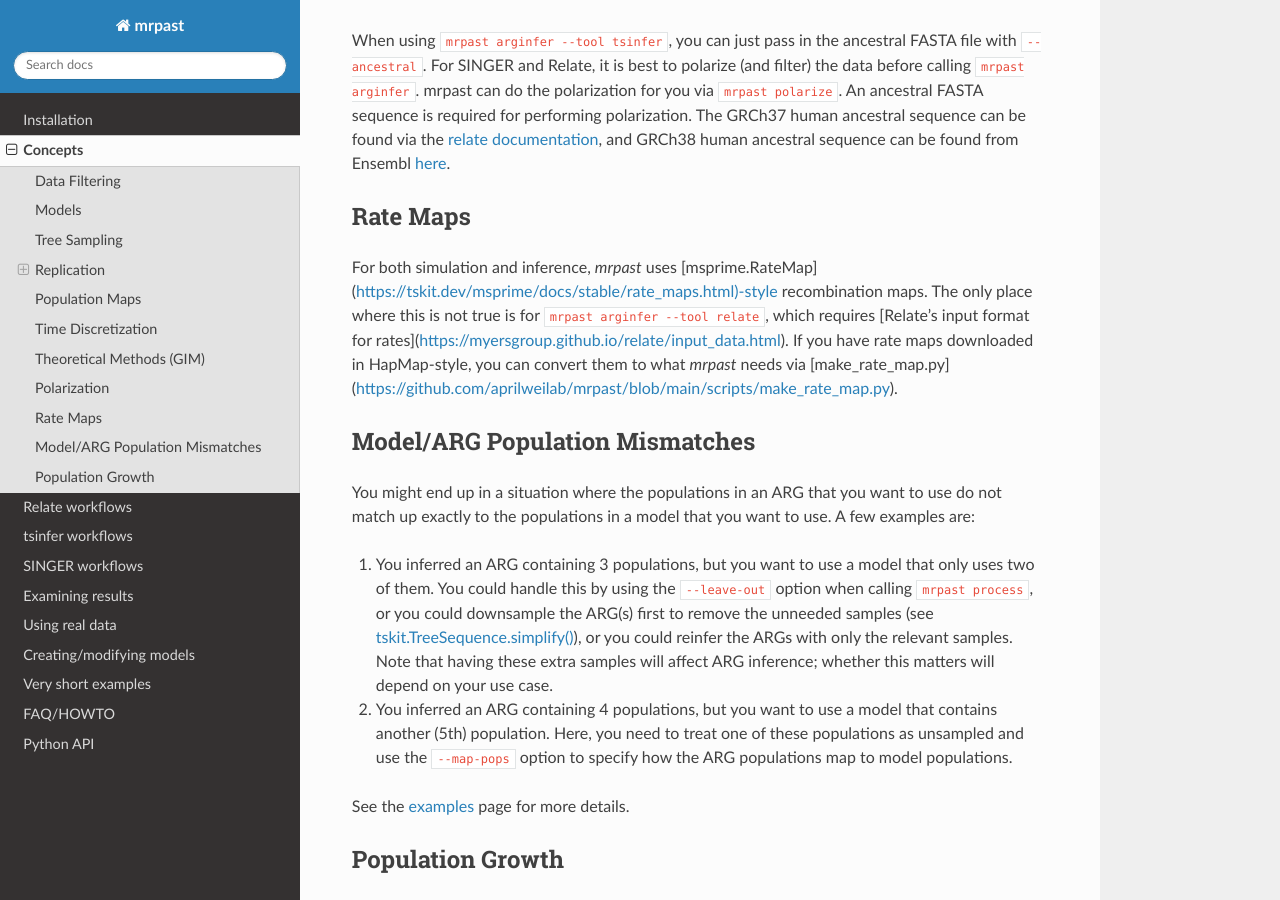
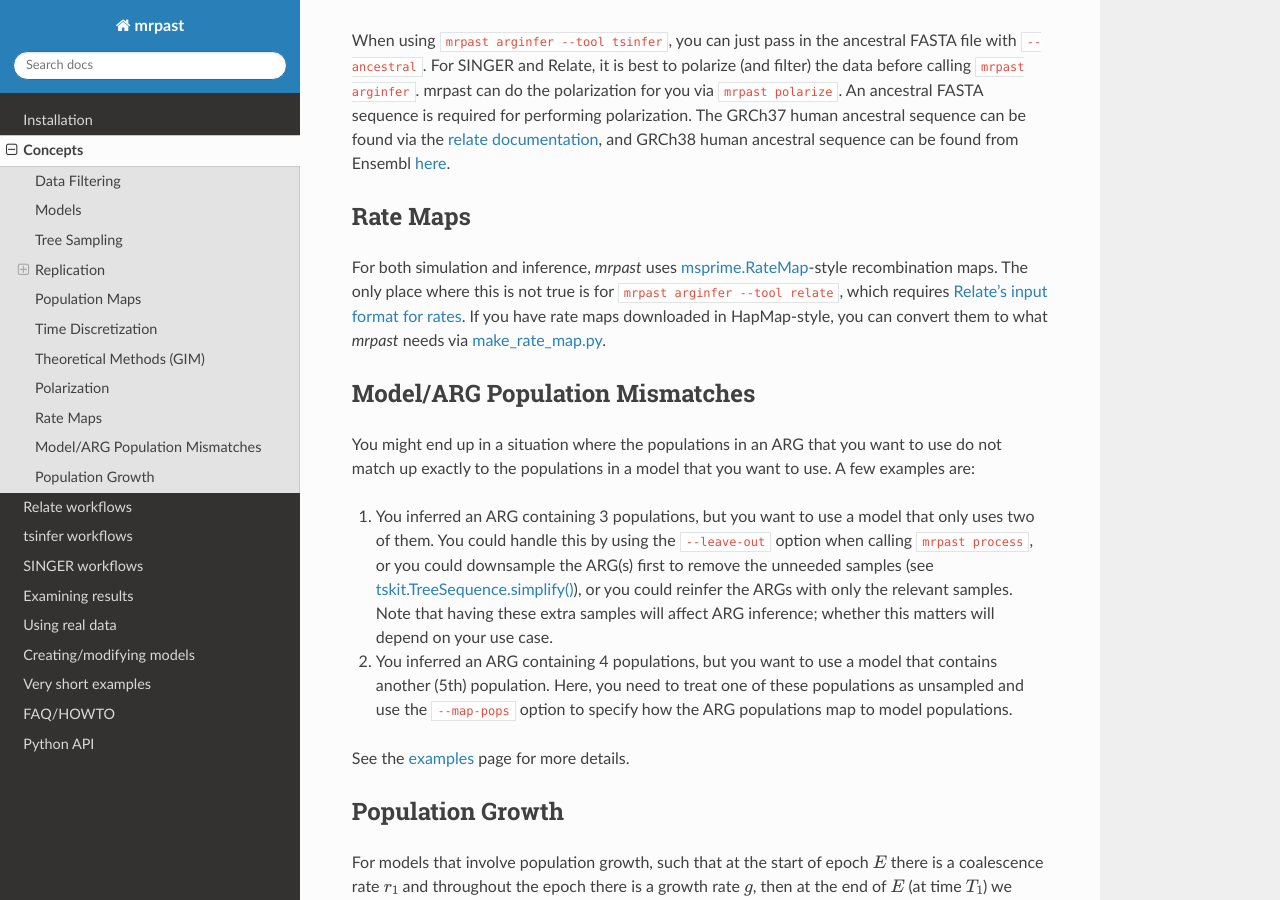
Before and after one commit to aprilweilab/mrpast, a Sphinx documentation site: the page built from docs/concepts.rst, in a window 1280 px wide and 900 px high, scrolled down 4544 px. Built offline with Sphinx 7.4.7 and the Read the Docs theme 3.1.0, drawn with Linux system fonts in a browser that asks for light colours.

Commit message:
Fix RST-style hyperlinks (#54)

```diff
--- a/docs/concepts.rst
+++ b/docs/concepts.rst
@@ -164,9 +164,9 @@ Ensembl `here <https://ftp.ensembl.org/pub/release-112/fasta/ancestral_alleles/>
 Rate Maps
 ---------
 
-For both simulation and inference, *mrpast* uses [msprime.RateMap](https://tskit.dev/msprime/docs/stable/rate_maps.html)-style recombination maps.
-The only place where this is not true is for ``mrpast arginfer --tool relate``, which requires [Relate's input format for rates](https://myersgroup.github.io/relate/input_data.html).
-If you have rate maps downloaded in HapMap-style, you can convert them to what *mrpast* needs via [make_rate_map.py](https://github.com/aprilweilab/mrpast/blob/main/scripts/make_rate_map.py).
+For both simulation and inference, *mrpast* uses `msprime.RateMap <https://tskit.dev/msprime/docs/stable/rate_maps.html>`_-style recombination maps.
+The only place where this is not true is for ``mrpast arginfer --tool relate``, which requires `Relate's input format for rates <https://myersgroup.github.io/relate/input_data.html>`_.
+If you have rate maps downloaded in HapMap-style, you can convert them to what *mrpast* needs via `make_rate_map.py <https://github.com/aprilweilab/mrpast/blob/main/scripts/make_rate_map.py>`_.
 
 Model/ARG Population Mismatches
 -------------------------------
--- a/docs/relate.rst
+++ b/docs/relate.rst
@@ -138,7 +138,7 @@ Now we can run Relate on our data.
 
 .. note::
   If you are using non-simulated data, you will need to filter and polarize your data prior to running
-  Relate! You can use Relate's preparation script directly ([here](https://myersgroup.github.io/relate/input_data.html#Prepare))
+  Relate! You can use Relate's preparation script directly (`here <https://myersgroup.github.io/relate/input_data.html#Prepare>`_)
   or you can use ``mrpast polarize`` after filtering.
 
 
```
